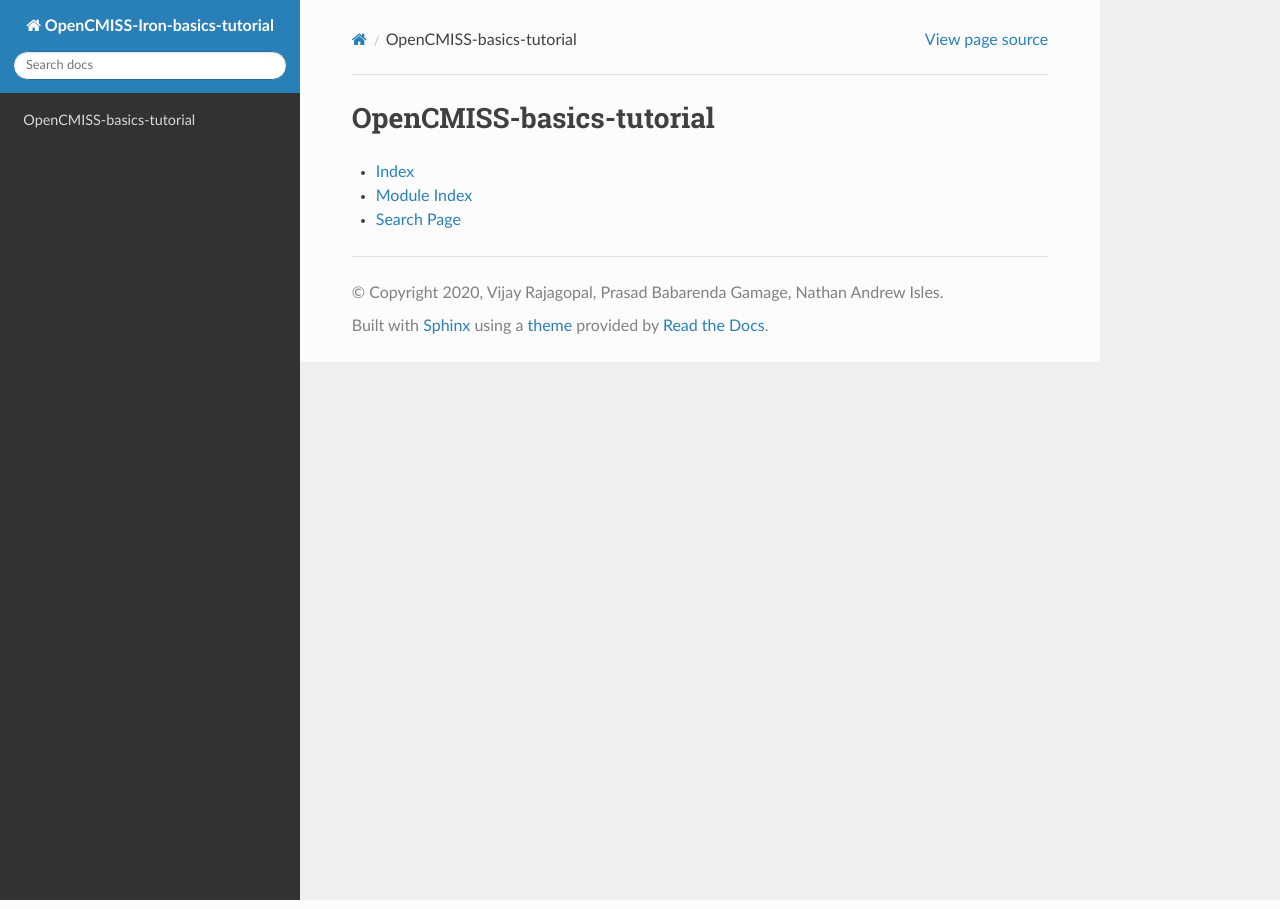
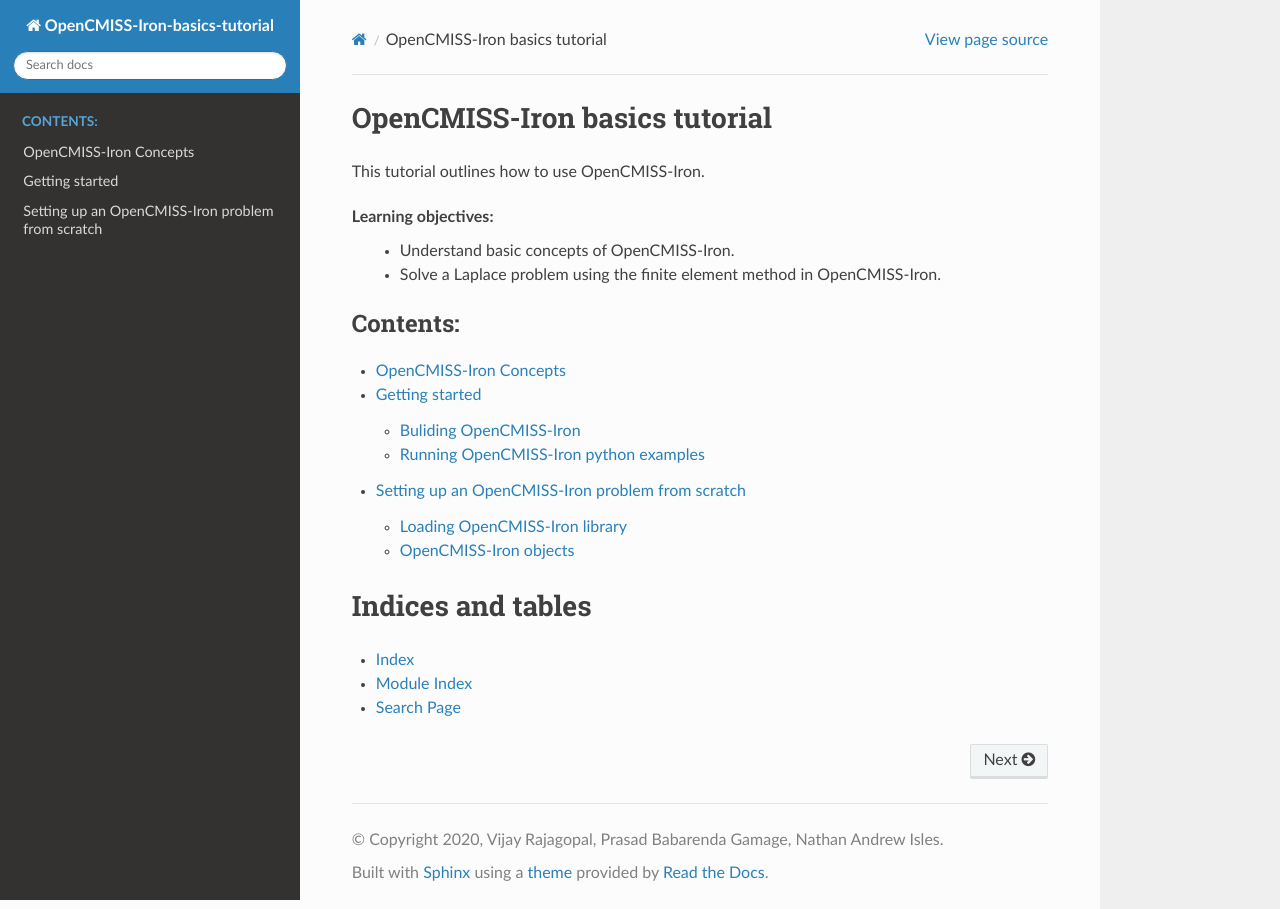
Before and after one commit to OpenCMISS-Examples/OpenCMISS-Iron-tutorials, a Sphinx documentation site: the page built from docs/source/index.rst, in a window 1280 px wide. Built offline with Sphinx 7.4.7 and the Read the Docs theme 2.0.0, drawn with Linux system fonts in a browser that asks for light colours.

Commit message:
Adding initial documentation

```diff
--- /dev/null
+++ b/docs/source/concepts.rst
@@ -0,0 +1,2 @@
+OpenCMISS-Iron Concepts
+=======================
--- /dev/null
+++ b/docs/source/getting_started.rst
@@ -0,0 +1,18 @@
+Getting started
+===============
+
+Buliding OpenCMISS-Iron
+-----------------------
+See `installation documentation <http://opencmiss.org/documentation/building/cmake/setup/docs/index.html/>`_.
+
+Running OpenCMISS-Iron python examples
+--------------------------------------
+
+Examples in the `OpenCMISS-examples repository <https://github.com/OpenCMISS-Examples/>`_  can be run by first navigating to the src/python directory of the example of interest in a terminal. The example's python script can then be directly with python as shown below for the `laplace_equation example <https://github.com/OpenCMISS-Examples/laplace_equation>`_ :
+
+  .. code-block:: bash
+
+    cd src/python
+    python laplace_equation.py
+
+The next section shows how an OpenCMISS-Iron problem can be setup from scratch in python.
--- a/docs/source/index.rst
+++ b/docs/source/index.rst
@@ -3,14 +3,26 @@
    You can adapt this file completely to your liking, but it should at least
    contain the root `toctree` directive.
 
-OpenCMISS-basics-tutorial
-=========================
+OpenCMISS-Iron basics tutorial
+==============================
+
+This tutorial outlines how to use OpenCMISS-Iron.
+
+Learning objectives:
+ - Understand basic concepts of OpenCMISS-Iron.
+ - Solve a Laplace problem using the finite element method in OpenCMISS-Iron.
+
 
 .. toctree::
    :maxdepth: 2
    :caption: Contents:
 
+   concepts
+   getting_started
+   setting_up_problem
 
+Indices and tables
+==================
 
 * :ref:`genindex`
 * :ref:`modindex`
--- /dev/null
+++ b/docs/source/setting_up_problem.rst
@@ -0,0 +1,23 @@
+Setting up an OpenCMISS-Iron problem from scratch
+=================================================
+
+This section demonstrates how an OpenCMISS-Iron problem can be setup from scratch in python. The code excerpts in this section can be run interactively by entering it directly into the Python interpreter, which can be started by running python in a terminal.
+
+.. note::
+   The python code in this tutorial follows the `Google python style guide <http://google.github.io/styleguide/pyguide.html/>`_, which is based on the `PEP8 standard <https://www.python.org/dev/peps/pep-0008/>`_.
+
+Loading OpenCMISS-Iron library
+------------------------------
+
+In order to use OpenCMISS we have to first import the opencmiss.iron module from the opencmiss package:
+
+  .. code-block:: python
+
+    from opencmiss.iron import iron
+
+Assuming OpenCMISS has been correctly built with the Python bindings by following the instructions in the programmer documentation, we can now access all the OpenCMISS functions, classes and constants under the iron namespace.
+
+The next section describes how we can interact with the OpenCMISS-Iron library through an object-oriented API.
+
+OpenCMISS-Iron objects
+----------------------
```
